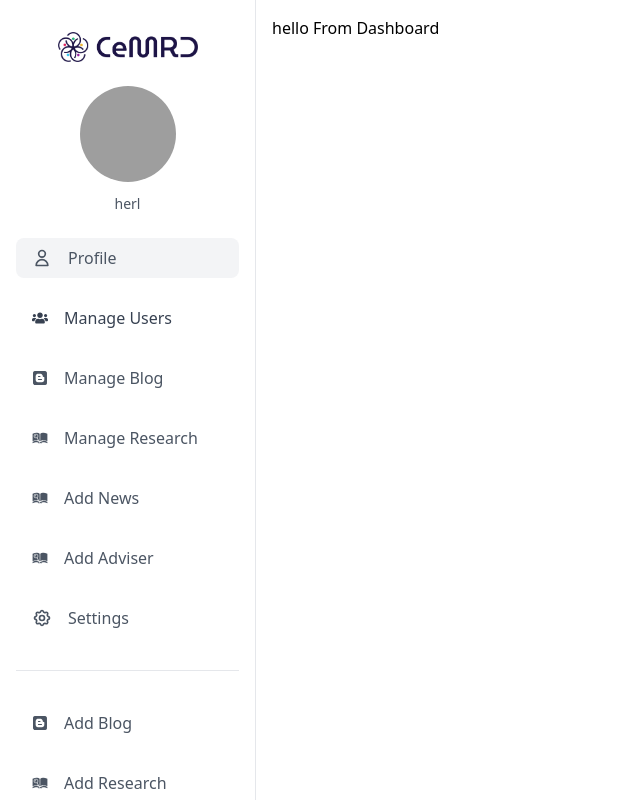
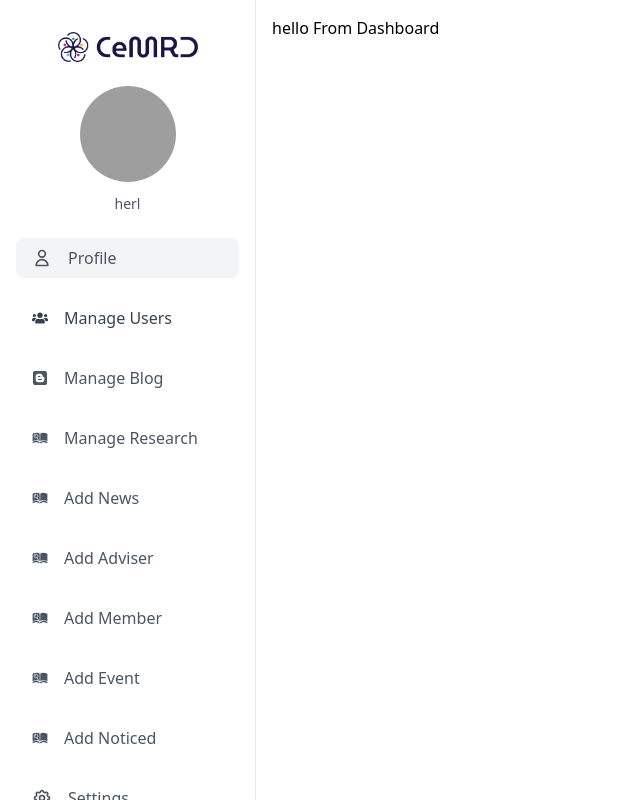
Before and after one commit to Fahim-Muntashir/CeMRD_Frontend_NEXT, a Next.js app: page /dashboard in a window 1280 px wide. Shown: the whole page, without its empty margins (0-640 px from the left). Built offline with nearby package versions, Linux system fonts and the light colour scheme; no server answers; grey boxes are pictures that could not be loaded.

Commit message:
added commit for all admin link

```diff
--- a/app/(dashboard)/layout.js
+++ b/app/(dashboard)/layout.js
@@ -129,6 +129,30 @@ export default function DashboardLayout({ children }) {
 
                             <span class="mx-4 font-medium">Add Adviser</span>
                           </Link>
+                          <Link
+                            class="flex items-center px-4 py-2 mt-5 text-gray-600 transition-colors duration-300 transform rounded-lg dark:text-gray-400 hover:bg-gray-100 dark:hover:bg-gray-800 dark:hover:text-gray-200 hover:text-gray-700"
+                            href="/dashboard/manageresearch"
+                          >
+                            <GiArchiveResearch />
+
+                            <span class="mx-4 font-medium">Add Member</span>
+                          </Link>
+                          <Link
+                            class="flex items-center px-4 py-2 mt-5 text-gray-600 transition-colors duration-300 transform rounded-lg dark:text-gray-400 hover:bg-gray-100 dark:hover:bg-gray-800 dark:hover:text-gray-200 hover:text-gray-700"
+                            href="/dashboard/manageresearch"
+                          >
+                            <GiArchiveResearch />
+
+                            <span class="mx-4 font-medium">Add Event</span>
+                          </Link>
+                          <Link
+                            class="flex items-center px-4 py-2 mt-5 text-gray-600 transition-colors duration-300 transform rounded-lg dark:text-gray-400 hover:bg-gray-100 dark:hover:bg-gray-800 dark:hover:text-gray-200 hover:text-gray-700"
+                            href="/dashboard/manageresearch"
+                          >
+                            <GiArchiveResearch />
+
+                            <span class="mx-4 font-medium">Add Noticed</span>
+                          </Link>
                         </>
                       )}
                       <a
```
